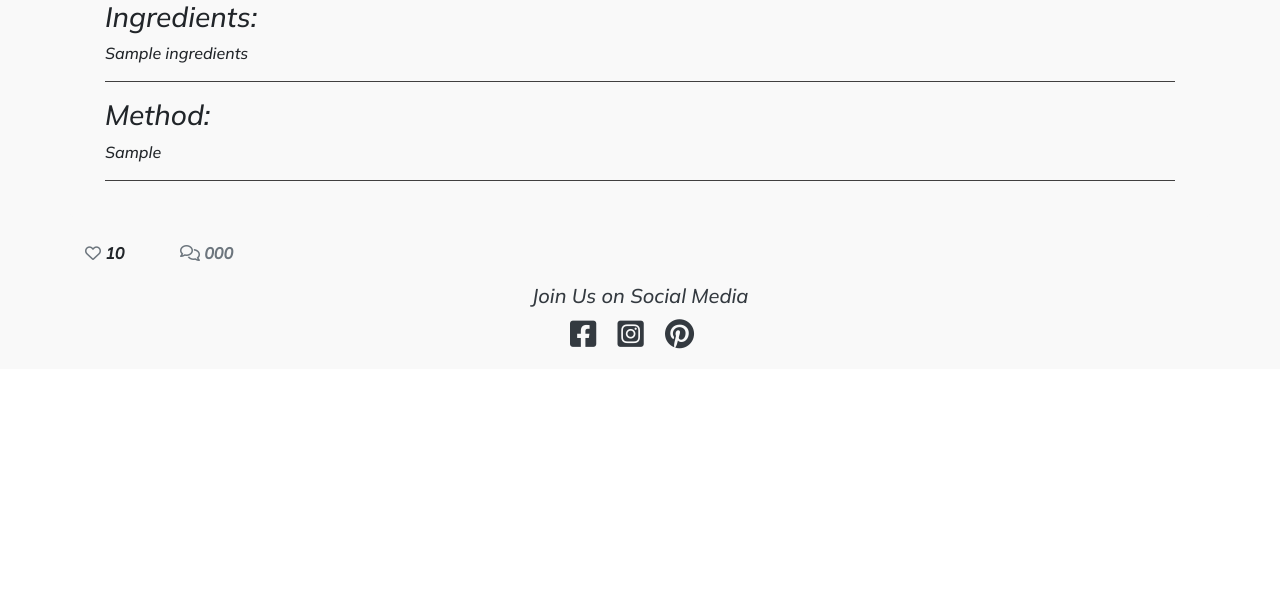
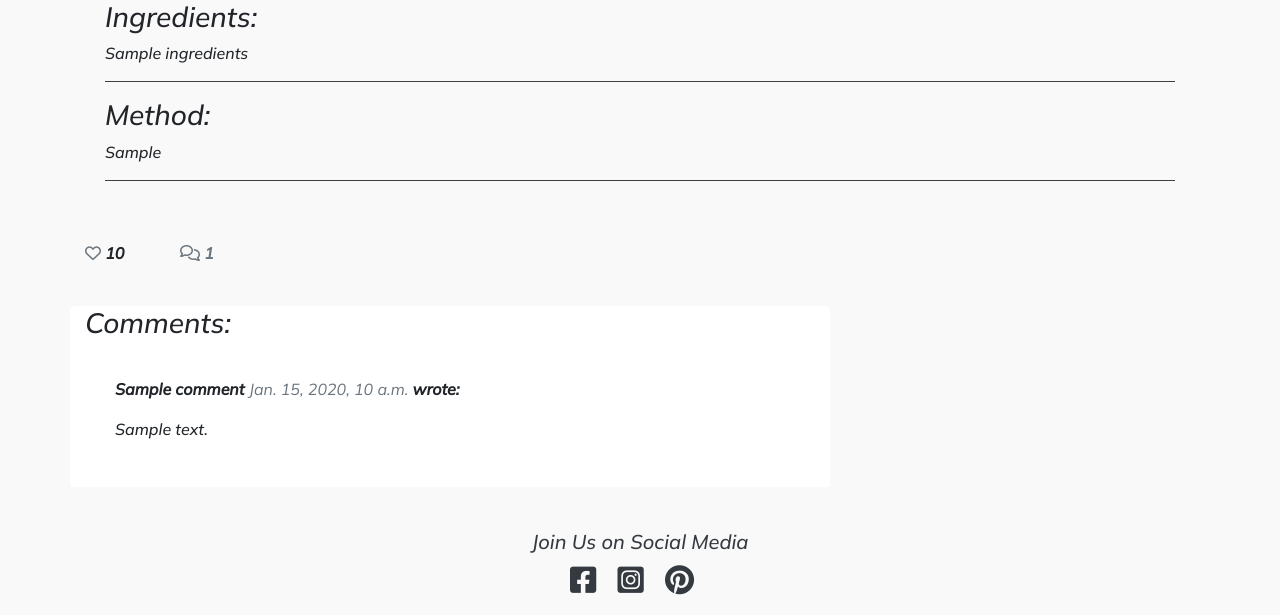
Before and after one commit to Iris-Smok/The-Healthy-Family-PP4, a Django app: template templates/recipe_details.html in a window 1280 px wide. Shown: the part 460-1075 px from the top of the page. Before the commit the page ends 809 px from the top, so only its background shows below. Run offline with Django 3.2, Linux system fonts and the light colour scheme; the template is opened without the code that fills it: most values are stand-ins (such as "Sample title", 1, 10 or a date in 2020); grey boxes marked "Sample" are stand-in pictures; some libraries are stand-ins or nearby versions.

Commit message:
Add sections for likes and comment count, render comment body,author and time

```diff
--- a/templates/recipe_details.html
+++ b/templates/recipe_details.html
@@ -43,21 +43,19 @@
 </div>
 <!-- END OF MAIN RECIPE CONTENT -->
 
-<!-- LIKES AND COMMENT COUNT -->
-<!-- Recipe likes and Comments Counter -->
 <div class="container">
     <div class="row">
         <!-- Like counter -->
         <div class="col-4 col-sm-2 col-xl-1" >
                 {% if user.is_authenticated %}
-                <form class="d-inline" action="{% url '#' post.slug %}" method="POST">
+                <form class="d-inline" action="#" method="POST">
                     {% csrf_token %}
                     {% if liked %}
-                    <button type="submit" value="{{ post.slug }}" class="btn-like">
+                    <button type="submit" value="{{ post.slug }}" class="btn-like border-0">
                         <i class="fas fa-heart"></i>
                     </button>
                     {% else %}
-                    <button type="submit" value="{{ post.slug }}" class="btn-like">
+                    <button type="submit" value="{{ post.slug }}" class="btn-like border-0">
                         <i class="far fa-heart"></i></button>
                     {% endif %}
                 </form>
@@ -68,14 +66,46 @@
         </div>
         <!-- Comment Counter -->
         <div class="col-4">
+            {% with comments.count as total_comments %}
             <strong class="text-secondary"><i class="far fa-comments"></i>
-                {{ post.number_of_comments }}
+                {{ total_comments }}
             </strong>
+            {% endwith %}
         </div>
     </div>
 </div>
 
-<!-- END OF LIKES AND COMMENT COUNT -->
+<div class="container">
+    <div class="row">
+        <hr class="mt-2">
+    </div>
+</div>
+
+<div class="container">
+    <div class="row">
+        <div class="col-md-8 card border-0 mb-4  mt-3 ">
+            <h3>Comments:</h3>
+            <div class="card-body">
+                <!-- We want a for loop inside the tags to iterate through each comment in comments -->
+                {% for comment in comments %}
+                <div class="comments" style="padding: 10px;">
+                    <p class="font-weight-bold">
+                        <!-- The commenter's name goes here. Check the model if you're not sure what that is -->
+                        {{ comment.name }}
+                        <span class=" text-muted font-weight-normal">
+                            <!-- The comment's created date goes here -->
+                            {{ comment.created_on }}
+                        </span> wrote:
+                    </p>
+                    <!-- The body of the comment goes before the | -->
+                    {{ comment.body | linebreaks }}
+                </div>
+                <!-- Our for loop ends here -->
+                {% endfor %}
+            </div>
+        </div>
+</div>
+
 
 
 {%endblock%}
```
